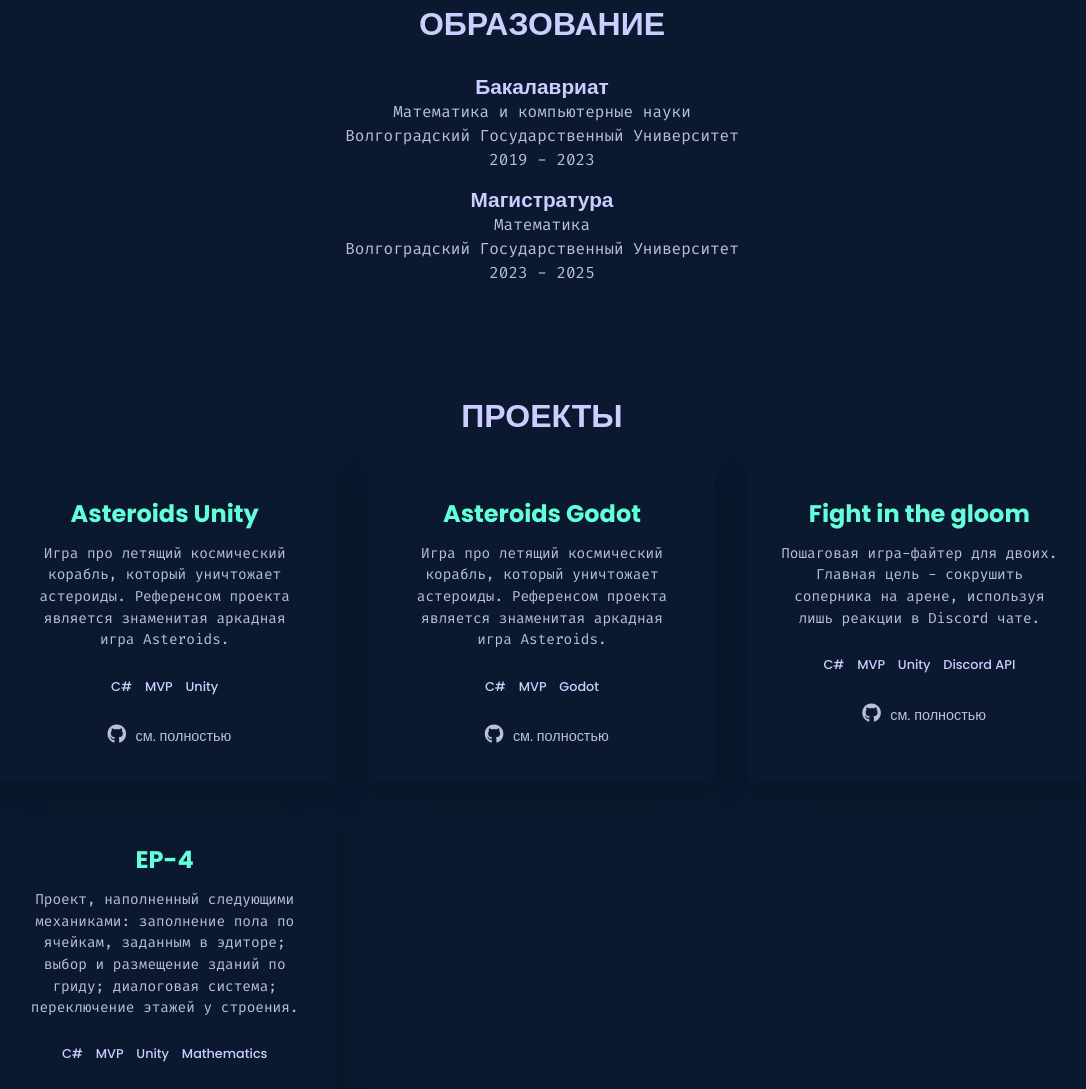
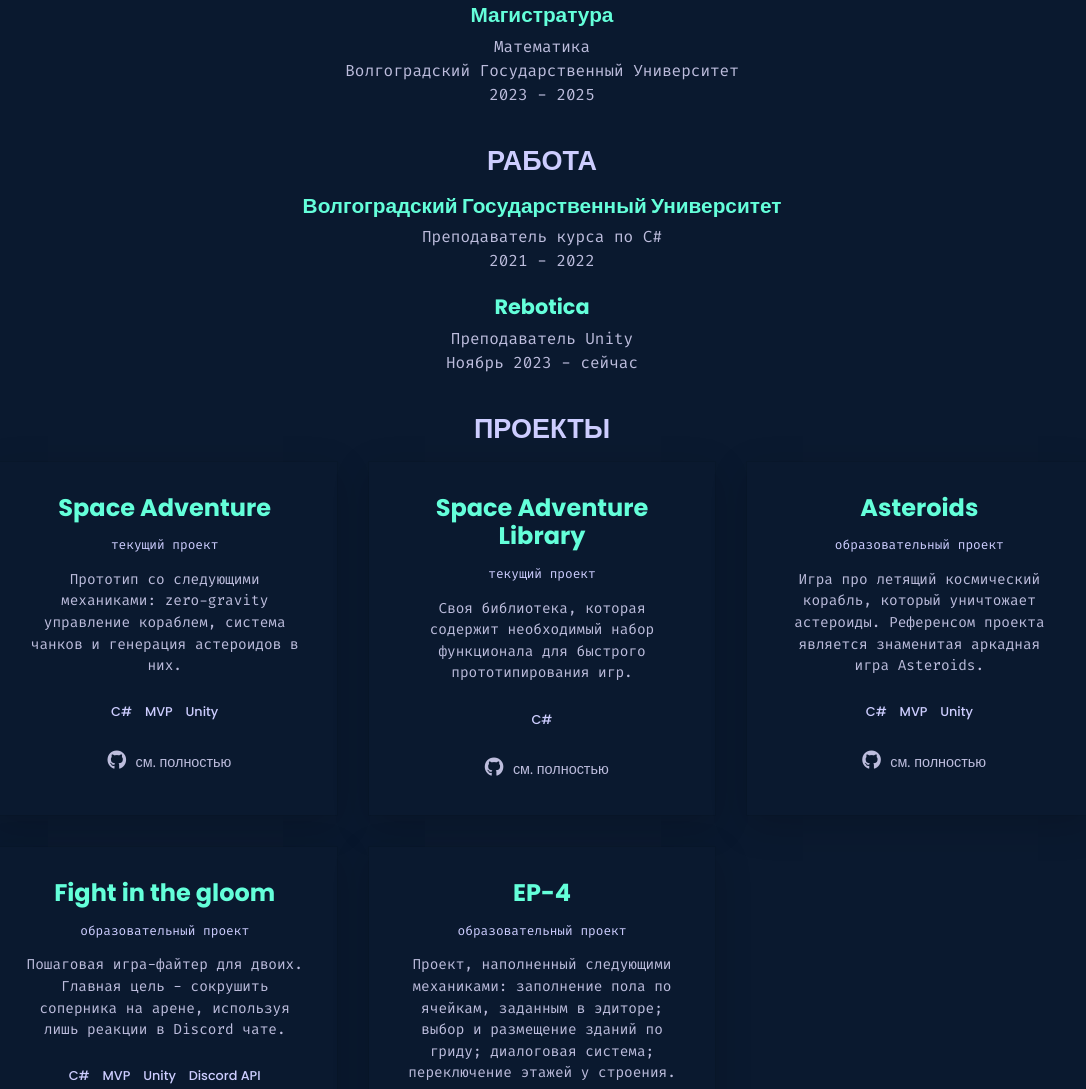
Before and after one commit to av6eev/av6eev.github.io, a plain HTML site: page index.html in a window 1280 px wide. Shown: the part 778-1867 px from the top of the page, without its empty margins (98-1184 px from the left). Drawn offline with Linux system fonts and the light colour scheme; a web font is replaced by a local one.

Commit message:
add: work overview, SpaceAdventure projects overview
also remove Asteroids Godot overview

```diff
--- a/index.html
+++ b/index.html
@@ -34,6 +34,9 @@
                 <a class="link link--nav" href="#education">Образование</a>
             </li>
             <li class="nav__list-item">
+                <a class="link link--nav" href="#work">Работа</a>
+            </li>
+            <li class="nav__list-item">
                 <a class="link link--nav" href="#projects">Проекты</a>
             </li>
             <li class="nav__list-item">
@@ -59,8 +62,6 @@
             Мне 21 год. Родом из города Волгоград, Россия.
             <br><br>
             В текущее время занимаюсь дополнением своего портфолио различного рода маленькими играми и пэт-проектами. В них я пытаюсь применять и изучать различные паттерны проектирования и SOLID.
-            <br><br>
-            Имею опыт участия в пяти региональных хакатонах среди которых был Приволжский IT-Хаб, где я занял 2 место. Благодаря ему, прошел во Всероссийский финал, получив 7 место.
         </p>
         <div class="about__contact center">
             <a href="https://github.com/av6eev">
@@ -74,7 +75,7 @@
         <div class="">
             <h2 class="section__title">Образование</h2>
                 <div>
-                    <h4>Бакалавриат</h4>
+                    <h4 class="section__subtitle">Бакалавриат</h4>
                     <div class="education__item">
                         <p>Математика и компьютерные науки</p>
                         <p>Волгоградский Государственный Университет</p>
@@ -83,7 +84,7 @@
                 </div>
 
                 <div style="margin-top: 1em">
-                    <h4>Магистратура</h4>
+                    <h4 class="section__subtitle">Магистратура</h4>
                     <div class="education__item">
                         <p>Математика</p>
                         <p>Волгоградский Государственный Университет</p>
@@ -93,13 +94,93 @@
         </div>
     </section>
 
+    <!-- Education -->
+    <section id="work" class="section work">
+        <div class="">
+            <h2 class="section__title">Работа</h2>
+            <div>
+                <h4 class="section__subtitle">Волгоградский Государственный Университет</h4>
+                <div class="work__item">
+                    <p>Преподаватель курса по C#</p>
+                    <p>2021 - 2022</p>
+                </div>
+            </div>
+            <div style="margin-top: 1em">
+                <h4 class="section__subtitle">Rebotica</h4>
+                <div class="work__item">
+                    <p>Преподаватель Unity</p>
+                    <p>Ноябрь 2023 - сейчас</p>
+                </div>
+            </div>
+        </div>
+    </section>
+
+
     <!-- Projects -->
     <section id="projects" class="section projects">
         <h2 class="section__title">Проекты</h2>
 
         <div class="projects__grid">
+
             <div class="project">
-                <h3 class="project__title">Asteroids Unity</h3>
+                <h3 class="project__title">Space Adventure</h3>
+                <p class="project__subdescription">
+                    текущий проект
+                </p>
+                <p class="project__description">
+                    Прототип со следующими механиками: zero-gravity управление кораблем, система чанков и генерация астероидов в них.
+                </p>
+                <ul class="project__stack">
+                    <li class="project__stack-item">C#</li>
+                    <li class="project__stack-item">MVP</li>
+                    <li class="project__stack-item">Unity</li>
+                </ul>
+                <a
+                        href="https://github.com/av6eev/SpaceAdventure"
+                        aria-label="source code"
+                        class="link link--icon"
+                >
+                    <i aria-hidden="true" class="fab fa-github"></i>
+                </a>
+                <a
+                        href=""
+                        class="link link--text"
+                >
+                    см. полностью
+                </a>
+            </div>
+
+            <div class="project">
+                <h3 class="project__title">Space Adventure Library</h3>
+                <p class="project__subdescription">
+                    текущий проект
+                </p>
+                <p class="project__description">
+                    Своя библиотека, которая содержит необходимый набор функционала для быстрого прототипирования игр.
+                </p>
+                <ul class="project__stack">
+                    <li class="project__stack-item">C#</li>
+                </ul>
+                <a
+                        href="https://github.com/av6eev/SpaceAdventureLib"
+                        aria-label="source code"
+                        class="link link--icon"
+                >
+                    <i aria-hidden="true" class="fab fa-github"></i>
+                </a>
+                <a
+                        href=""
+                        class="link link--text"
+                >
+                    см. полностью
+                </a>
+            </div>
+
+            <div class="project">
+                <h3 class="project__title">Asteroids</h3>
+                <p class="project__subdescription">
+                    образовательный проект
+                </p>
                 <p class="project__description">
                     Игра про летящий космический корабль, который уничтожает астероиды. Референсом проекта является знаменитая аркадная игра Asteroids.
                 </p>
@@ -124,32 +205,10 @@
             </div>
 
             <div class="project">
-                <h3 class="project__title">Asteroids Godot</h3>
-                <p class="project__description">
-                    Игра про летящий космический корабль, который уничтожает астероиды. Референсом проекта является знаменитая аркадная игра Asteroids.
+                <h3 class="project__title">Fight in the gloom</h3>
+                <p class="project__subdescription">
+                    образовательный проект
                 </p>
-                <ul class="project__stack">
-                    <li class="project__stack-item">C#</li>
-                    <li class="project__stack-item">MVP</li>
-                    <li class="project__stack-item">Godot</li>
-                </ul>
-                <a
-                        href="https://github.com/av6eev/AsteroidsGodot"
-                        aria-label="source code"
-                        class="link link--icon"
-                >
-                    <i aria-hidden="true" class="fab fa-github"></i>
-                </a>
-                <a
-                        href="./projects/asteroids_godot.html"
-                        class="link link--text"
-                >
-                    см. полностью
-                </a>
-            </div>
-
-            <div class="project">
-                <h3 class="project__title">Fight in the gloom</h3>
                 <p class="project__description">
                     Пошаговая игра-файтер для двоих. Главная цель - сокрушить соперника на арене, используя лишь реакции в Discord чате.
                 </p>
@@ -176,6 +235,9 @@
 
             <div class="project">
                 <h3 class="project__title">EP-4</h3>
+                <p class="project__subdescription">
+                    образовательный проект
+                </p>
                 <p class="project__description">
                     Проект, наполненный следующими механиками: заполнение пола по ячейкам, заданным в эдиторе; выбор и размещение зданий по гриду; диалоговая система; переключение этажей у строения.
                 </p>
--- a/projects/projects_page_style.css
+++ b/projects/projects_page_style.css
@@ -8,7 +8,7 @@ body,html {
     overflow: hidden;
     font-family: 'Slabo 27px', serif;
     font-size: 16px;
-    --clr-primary: rgb(100, 255, 218);
+    --clr-primary: rgb(145, 147, 147);
 }
 
 h1,h2,h3,h4,h5,h6 {
--- a/style.css
+++ b/style.css
@@ -254,13 +254,19 @@ main {
 }
 
 .section {
-    margin-top: 5em;
+    margin-top: 2em;
+    margin-bottom: 1em;
 }
 
 .section__title {
     text-align: center;
-    margin-bottom: 1em;
+    margin-bottom: .6em;
     text-transform: uppercase;
+    font-size: 27px;
+}
+
+.section__subtitle {
+    color: var(--clr-primary);
 }
 
 .nav__list {
@@ -311,11 +317,20 @@ main {
 }
 
 .education {
-    padding: 2em;
     text-align: center;
 }
 
 .education__item {
+    padding: .4em;
+    font-family: 'Fira Code', monospace;
+}
+
+.work {
+    text-align: center;
+}
+
+.work__item {
+    padding: .4em;
     font-family: 'Fira Code', monospace;
 }
 
@@ -346,6 +361,13 @@ main {
 .project__description {
     font-family: 'Fira Code', monospace;
     font-size: .9rem;
+    margin-top: 1em;
+}
+
+.project__subdescription {
+    font-family: 'Fira Code', monospace;
+    font-size: .8rem;
+    color: var(--clr-fg-alt);
     margin-top: 1em;
 }
 
```
Also changed, not shown: projects/asteroids_godot.html (deleted, +0 -45 lines), projects/asteroids_unity.html (+2 -2 lines).
